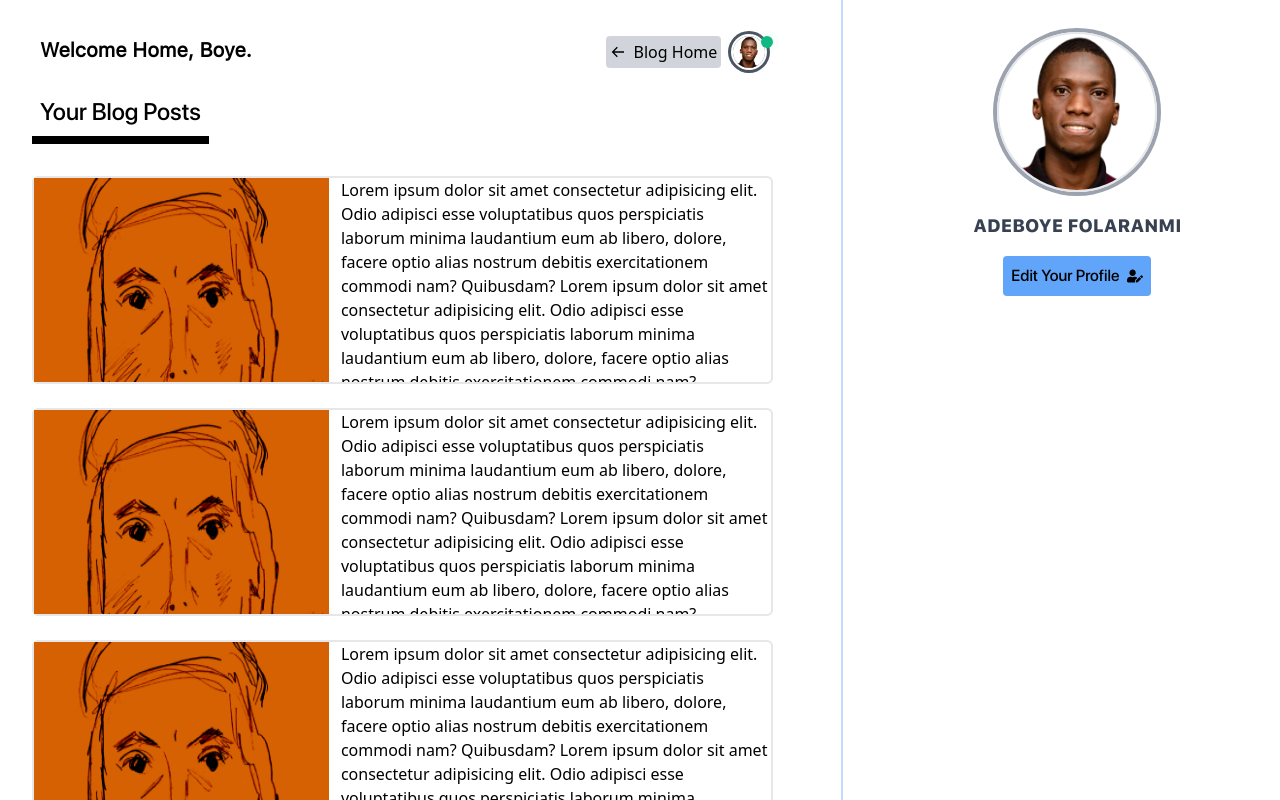
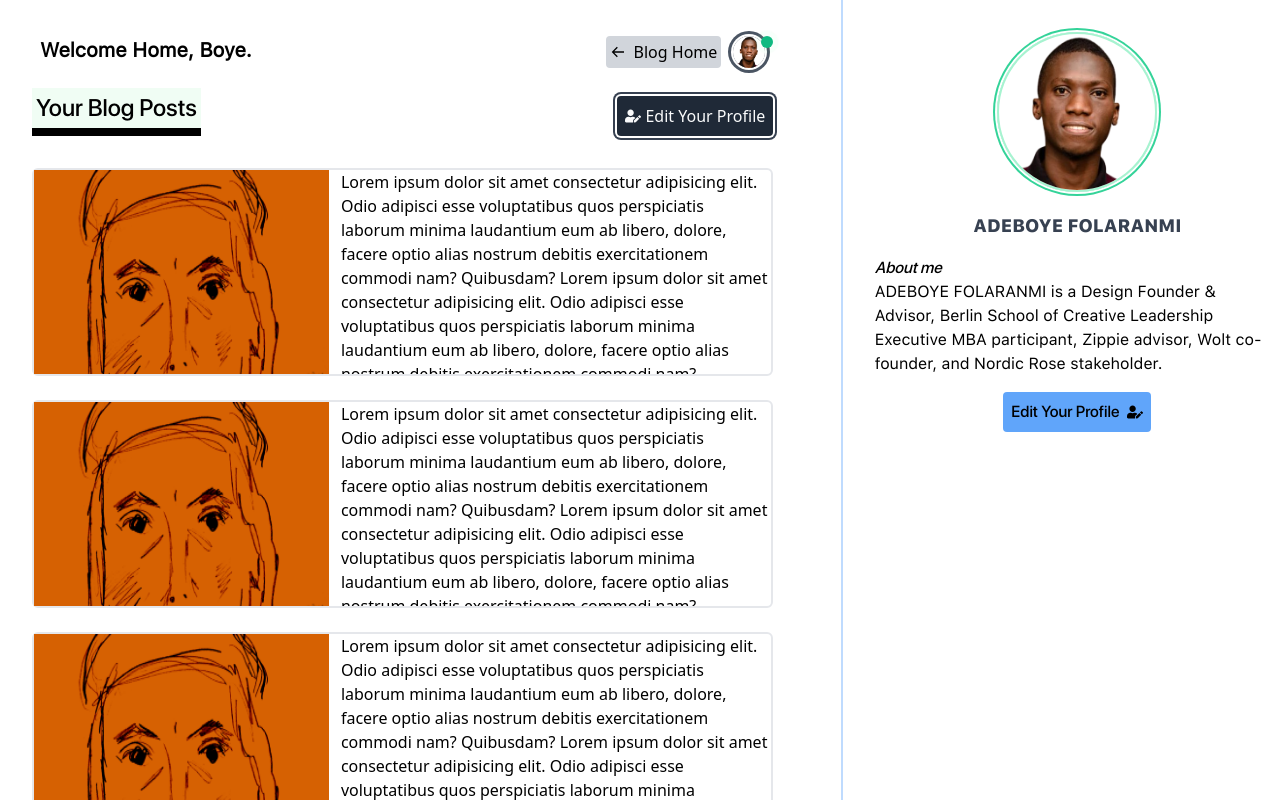
Before and after one commit to Boye95/theBlog, a React (Vite) app in the folder client/: page /profile in a window 1280 px wide. Built offline with nearby package versions, Linux system fonts and the light colour scheme.

Commit message:
editing the profile page--minor

```diff
--- a/client/src/pages/Profile.jsx
+++ b/client/src/pages/Profile.jsx
@@ -6,11 +6,11 @@ import { FaUserEdit } from 'react-icons/fa'
 import { BiArrowBack } from 'react-icons/bi'
 
 const Profile = () => {
-  const [showEdit, setShowEdit] = useState(false)
+  // const [showEdit, setShowEdit] = useState(false)
 
-  let handleShowEdit = () => {
-    setShowEdit(!showEdit)
-  }
+  // let handleShowEdit = () => {
+  //   setShowEdit(!showEdit)
+  // }
 
   return (
     <div className='flex '>
@@ -33,26 +33,25 @@ const Profile = () => {
                 <span className='relative inline-flex rounded-full h-3 w-3 bg-emerald-500'></span>
               </span>
               <div
-                onClick={handleShowEdit}
+                // onClick={handleShowEdit}
                 className='h-8 w-8 cursor-pointer rounded-full overflow-hidden ring ring-gray-600 ring-offset-2 hover:ring-blue-400'
               >
                 <img src={avatar} alt='' className='h-full w-full' />
               </div>
             </Link>
-            <Link
-              to='/'
-              className={
-                showEdit
-                  ? 'absolute top-11 right-0 w-[6rem] text-center rounded p-1 bg-gray-200 text-blue-800 hover:bg-gray-400'
-                  : 'hidden'
-              }
-            >
-              Edit Profile
-            </Link>
           </div>
         </div>
-        <div className='text-2xl w-fit p-2 mb-8 font-sfprod border-b-8 border-black sm:text-lg sm:border-b-4'>
-          Your Blog Posts
+        <div className='w-11/12 flex justify-between items-end mb-8 ham:w-full'>
+          <div className='text-2xl w-fit p-1 bg-green-50 font-sfprod border-b-8 border-black ham:text-lg sm:border-b-4'>
+            Your Blog Posts
+          </div>
+          <Link
+            to='/'
+            className='flex items-center gap-1 w-fit text-center rounded p-2 bg-gray-800 text-gray-50 border-1 border-gray-200 ring-2 ring-gray-700 ring-offset-2 hover:bg-gray-400 ham:p-1 ham:text-sm'
+          >
+            <FaUserEdit />
+            <p className=''> Edit Your Profile</p>
+          </Link>
         </div>
         <div className='w-11/12 flex flex-col gap-6 mb-9 ham:w-full'>
           <div className='flex gap-3 h-52 w-full border-2 rounded-md transition hover:ring-blue-400 hover:ring-2 hover:ring-offset-2 sm:flex-col sm:h-auto'>
@@ -123,7 +122,7 @@ const Profile = () => {
         </div>
       </div>
       <div className='w-2/6 flex flex-col items-center mt-8 ham:hidden'>
-        <div className='h-[10rem] w-[10rem] border-2 border-gray-200 ring-4 ring-gray-400 hover:ring-2 rounded-full overflow-hidden'>
+        <div className='h-[10rem] w-[10rem] border-2 border-emerald-200 ring-2 ring-emerald-400 ring-offset-2 hover:ring-emerald-700 rounded-full overflow-hidden'>
           <img src={avatar} alt='' className='h-full w-full ' />
         </div>
 
@@ -131,6 +130,14 @@ const Profile = () => {
           ADEBOYE FOLARANMI
         </div>
 
+        <div className='flex flex-col items-start mt-4'>
+          <p className='font-sfprod italic '>About me</p>
+          <p className='font-sfprotr'>
+            ADEBOYE FOLARANMI is a Design Founder & Advisor, Berlin School of
+            Creative Leadership Executive MBA participant, Zippie advisor, Wolt
+            co-founder, and Nordic Rose stakeholder.
+          </p>
+        </div>
         <Link
           to='/'
           className='flex items-center gap-2 bg-blue-400 p-2 mt-4 rounded font-sfprod transition hover:bg-blue-200'
--- a/client/src/pages/Publish/LexicalFiles/LexicalEditor.jsx
+++ b/client/src/pages/Publish/LexicalFiles/LexicalEditor.jsx
@@ -1,7 +1,7 @@
 import { useState } from 'react'
 import ReactMarkdown from 'react-markdown'
 import { $convertToMarkdownString, TRANSFORMERS } from '@lexical/markdown'
-import {$generateHtmlFromNodes} from '@lexical/html';
+import { $generateHtmlFromNodes } from '@lexical/html'
 import { IoIosAddCircleOutline } from 'react-icons/io'
 import { FC } from 'react'
 import {
@@ -35,9 +35,10 @@ const NoteViewer = () => {
     // console.log(instance)
     instance.update(() => {
       const markdown = $convertToMarkdownString(TRANSFORMERS)
-      const htmlString = $generateHtmlFromNodes(instance, null);
-      setEditorState(markdown)
-      setEditorInstance(htmlString);
+      const htmlString = $generateHtmlFromNodes(instance, null)
+      setEditorInstance(markdown)
+      setEditorState(htmlString)
+      // setEditorInstance(htmlString)
     })
   }
 
@@ -77,14 +78,12 @@ const NoteViewer = () => {
           />
         </div>
       </div>
-      <div className='h-[10rem] bg-gray-700 text-gray-50 rounded mt-4 p-2 overflow-scroll'>
-        {{editorInstance}}
+      {/* <div className='h-[10rem] bg-gray-700 text-gray-50 rounded mt-4 p-2 overflow-scroll'>
+        {editorState}
       </div>
       <div className='h-[10rem] bg-emerald-500 text-gray-50 rounded mt-4 p-2 overflow-scroll'>
-        <ReactMarkdown>
-        {editorState}
-        </ReactMarkdown>
-      </div>
+        <ReactMarkdown>{editorInstance}</ReactMarkdown>
+      </div> */}
       <EditorComposer className='editor-shell'>
         <Editor
           hashtagsEnabled={true}
```
